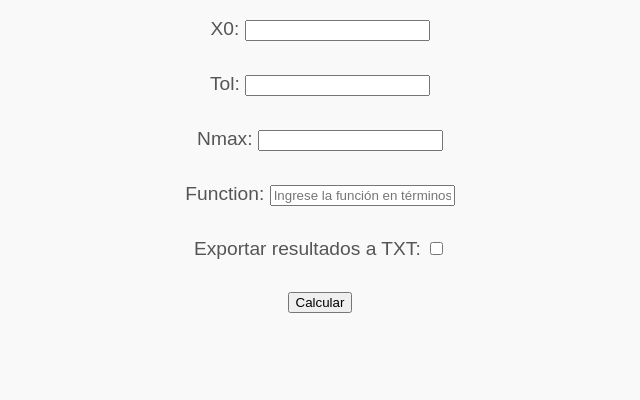
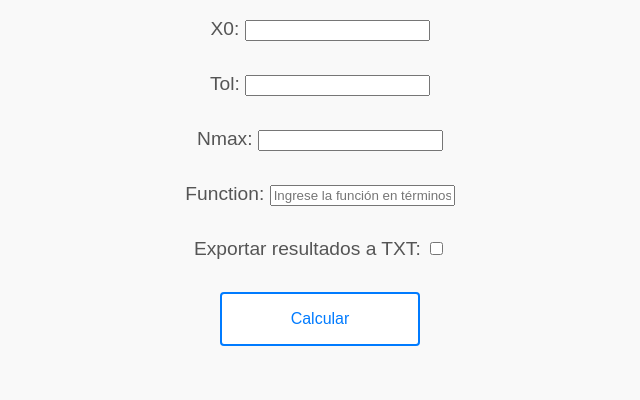
Before and after one commit to Moidah/Pagina_Analisis, a Django app: page /newton/ in a window 1280 px wide. Shown: the part 183-583 px from the top of the page, without its empty margins (320-960 px from the left). Run offline with Django 4.2, Linux system fonts and the light colour scheme.

Commit message:
estilo a los botones y de la pagina

```diff
--- a/pages/templates/biseccion.html
+++ b/pages/templates/biseccion.html
@@ -8,7 +8,7 @@
 <form method="post">
     {% csrf_token %}
     {{ form.as_p }}
-    <button type="submit">Calcular</button>
+    <button type="submit" class="btn">Calcular</button>
 </form>
 
 {% if result %}
--- a/pages/templates/gaussseidel.html
+++ b/pages/templates/gaussseidel.html
@@ -10,7 +10,7 @@
     <button type="button" onclick="generateMatrix()">Generar Matriz y Vector</button>
     <div id="matrixInputs"></div>
     <div id="vectorInputs"></div>
-    <button type="submit">Calcular</button>
+    <button type="submit" class="btn">Calcular</button>
 </form>
 
 {% if result %}
--- a/pages/templates/newton.html
+++ b/pages/templates/newton.html
@@ -7,7 +7,7 @@
 <form method="post">
     {% csrf_token %}
     {{ form.as_p }}
-    <button type="submit">Calcular</button>
+    <button type="submit" class="btn">Calcular</button>
 </form>
 
 {% if result %}
--- a/pages/templates/puntofijo.html
+++ b/pages/templates/puntofijo.html
@@ -7,7 +7,7 @@
 <form method="post">
     {% csrf_token %}
     {{ form.as_p }}
-    <button type="submit">Calcular</button>
+    <button type="submit" class="btn">Calcular</button>
 </form>
 
 {% if result %}
--- a/pages/templates/raicesmultiples.html
+++ b/pages/templates/raicesmultiples.html
@@ -7,7 +7,7 @@
 <form method="post">
     {% csrf_token %}
     {{ form.as_p }}
-    <button type="submit">Calcular</button>
+    <button type="submit" class="btn">Calcular</button>
 </form>
 
 {% if error %}
--- a/pages/templates/reglafalsa.html
+++ b/pages/templates/reglafalsa.html
@@ -7,7 +7,7 @@
 <form method="post">
     {% csrf_token %}
     {{ form.as_p }}
-    <button type="submit">Calcular</button>
+    <button type="submit" class="btn">Calcular</button>
 </form>
 
 {% if result %}
--- a/pages/templates/secante.html
+++ b/pages/templates/secante.html
@@ -7,7 +7,7 @@
 <form method="post">
     {% csrf_token %}
     {{ form.as_p }}
-    <button type="submit">Calcular</button>
+    <button type="submit" class="btn">Calcular</button>
 </form>
 
 {% if error %}
--- a/pages/views.py
+++ b/pages/views.py
@@ -7,7 +7,7 @@ import numpy as np
 from numpy.linalg import inv
 import sympy as sp
 
-#-------------Para ingresar todos lo parametros de los metodos--------------------------
+#-------------Para ingresar todos los parametros de los metodos--------------------------
 class FunctionForm(forms.Form):
     function = forms.CharField(label='Función', widget=forms.TextInput(attrs={'placeholder': 'Ingrese la función en términos de x'}))
 #---------------------------------------------------------------------------------------
```
